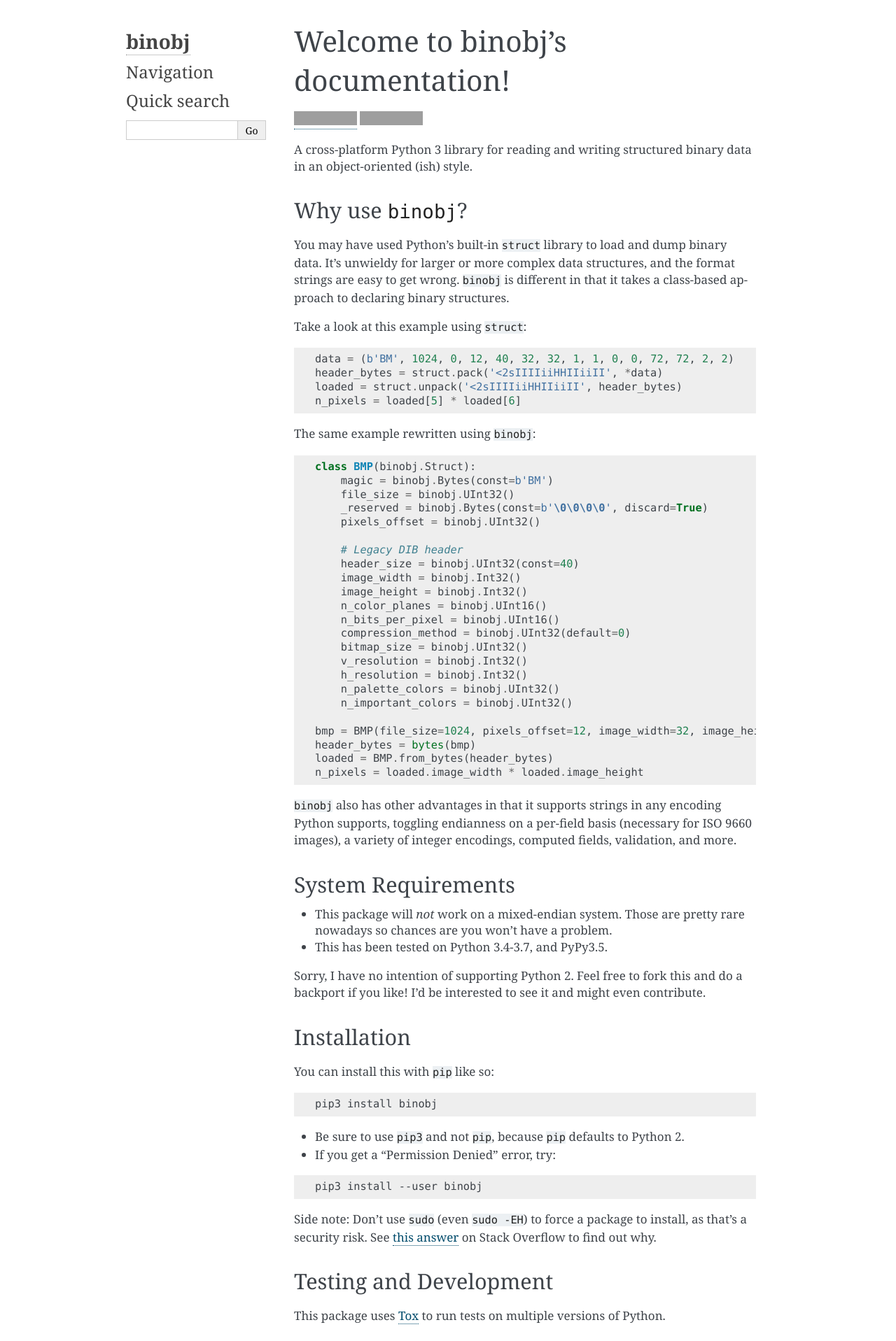
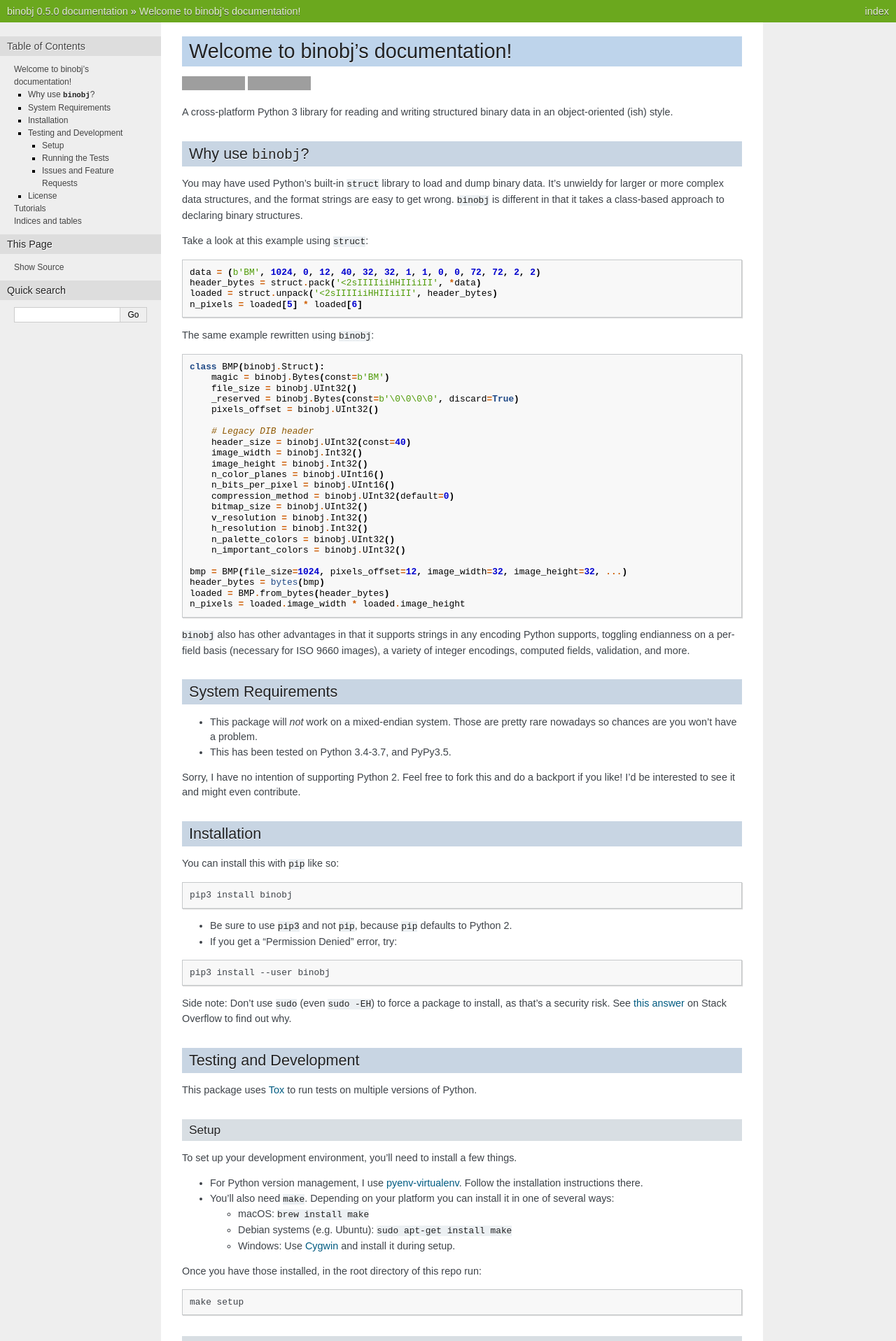
Before and after one commit to dargueta/binobj, a Sphinx documentation site: the page built from docs/source/index.rst, in a window 1280 px wide. Shown: the top 1917 px of the page at 70% size. Built offline with Sphinx 7.4.7, drawn with Linux system fonts in a browser that asks for light colours; some of the changed text lies outside the part shown; grey boxes are pictures that could not be loaded.

Commit message:
Switch doc theme to "nature"

```diff
--- a/docs/source/conf.py
+++ b/docs/source/conf.py
@@ -78,7 +78,7 @@
 exclude_patterns = []
 
 # The name of the Pygments (syntax highlighting) style to use.
-pygments_style = 'sphinx'
+pygments_style = None
 
 # If true, `todo` and `todoList` produce output, else they produce nothing.
 todo_include_todos = False
@@ -89,7 +89,7 @@
 # The theme to use for HTML and HTML Help pages.  See the documentation for
 # a list of builtin themes.
 #
-html_theme = 'alabaster'
+html_theme = 'nature'
 
 # Theme options are theme-specific and customize the look and feel of a theme
 # further.  For a list of options available for each theme, see the
@@ -107,15 +107,15 @@
 #
 # This is required for the alabaster theme
 # refs: http://alabaster.readthedocs.io/en/latest/installation.html#sidebars
-html_sidebars = {
-    '**': [
-        'about.html',
-        'navigation.html',
-        'relations.html',  # needs 'show_related': True theme option to display
-        'searchbox.html',
-        'donate.html',
-    ]
-}
+# html_sidebars = {
+#     '**': [
+#         'about.html',
+#         'navigation.html',
+#         'relations.html',  # needs 'show_related': True theme option to display
+#         'searchbox.html',
+#         'donate.html',
+#     ]
+# }
 
 
 # -- Options for HTMLHelp output ------------------------------------------
```
